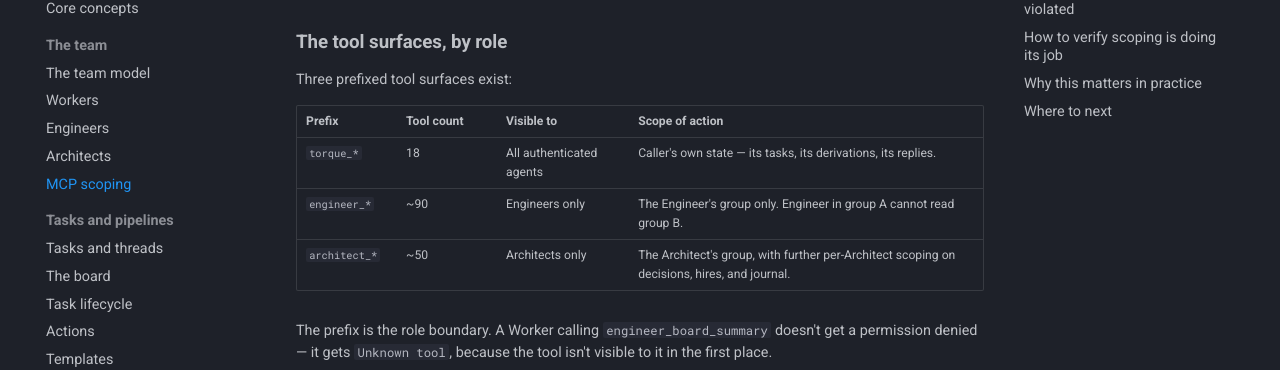
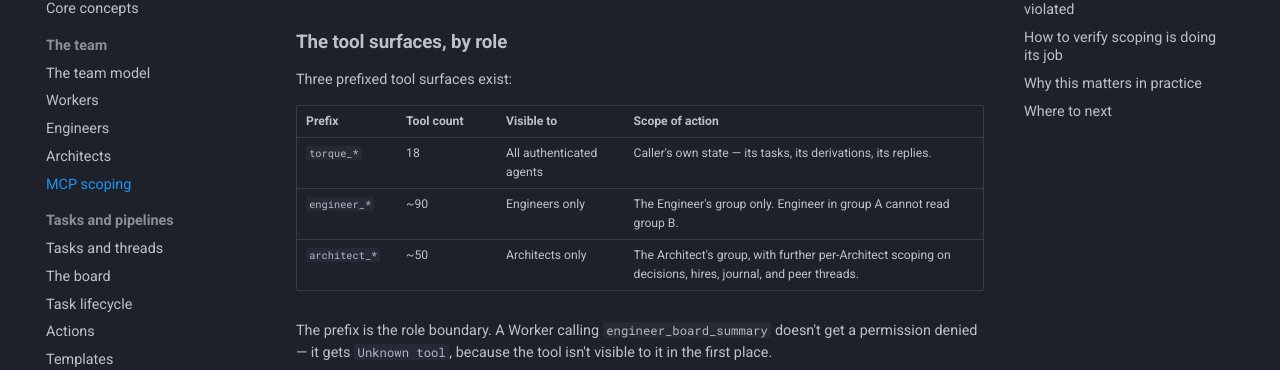
Before and after one commit to runtorque/torque, an MkDocs documentation site: the page built from docs/team/mcp-scoping.md, in a window 1280 px wide and 900 px high. Shown: the part 277-647 px from the top of the window. Built offline with MkDocs 1.6.1 and Material for MkDocs 9.7.7, drawn with Linux system fonts in a browser that asks for light colours; comment, search, counter and statistics services are not loaded.

Commit message:
torque: checkpoint 3 — Docsnav
Updated the architect_* summary line in docs/team/mcp-scoping.md (the :477:1 reviewer follow-up).

Line 15: scope enumeration now reads "decisions, hires, journal, and peer threads" (was "decisions, hires, and journal"), aligning the summary with the detailed table that already documents architect_peer_inbox/architect_peer_message (lines 68-69).

Verification: `mkdocs build --strict` exits 0. 1 insertion, 1 deletion, single file. Did not deploy.

```diff
--- a/docs/team/mcp-scoping.md
+++ b/docs/team/mcp-scoping.md
@@ -12,7 +12,7 @@ Three prefixed tool surfaces exist:
 |---|---|---|---|
 | `torque_*` | 18 | All authenticated agents | Caller's own state — its tasks, its derivations, its replies. |
 | `engineer_*` | ~90 | Engineers only | The Engineer's group only. Engineer in group A cannot read group B. |
-| `architect_*` | ~50 | Architects only | The Architect's group, with further per-Architect scoping on decisions, hires, and journal. |
+| `architect_*` | ~50 | Architects only | The Architect's group, with further per-Architect scoping on decisions, hires, journal, and peer threads. |
 
 The prefix is the role boundary. A Worker calling `engineer_board_summary` doesn't get a permission denied — it gets `Unknown tool`, because the tool isn't visible to it in the first place.
 
```
